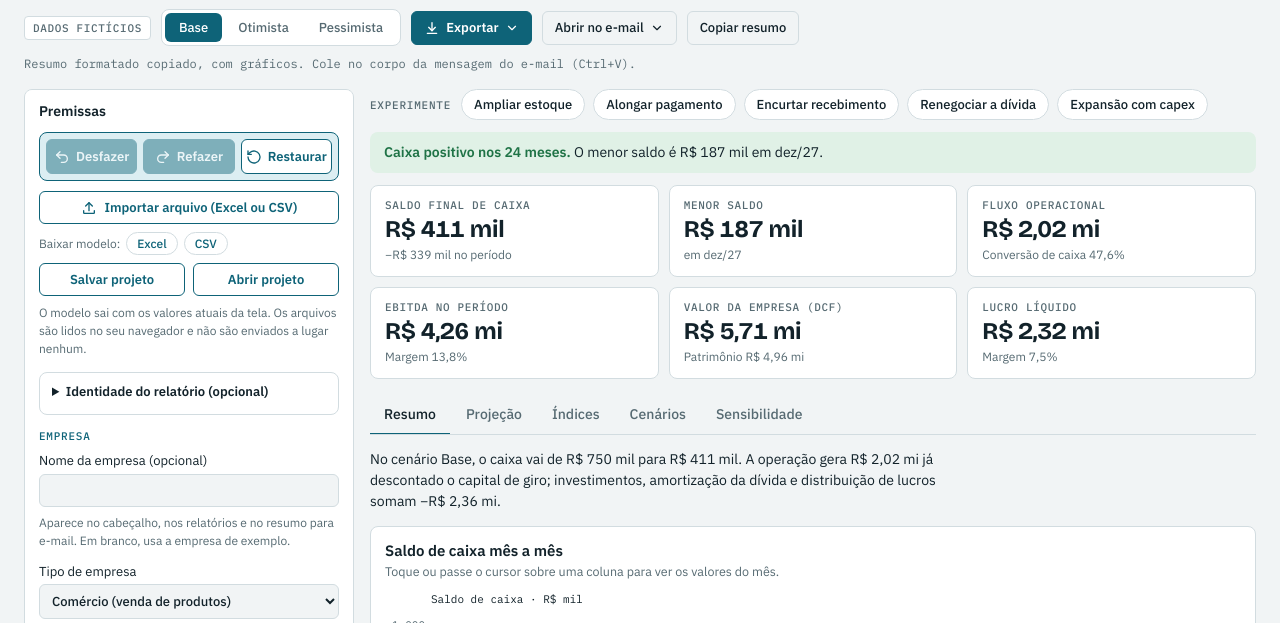
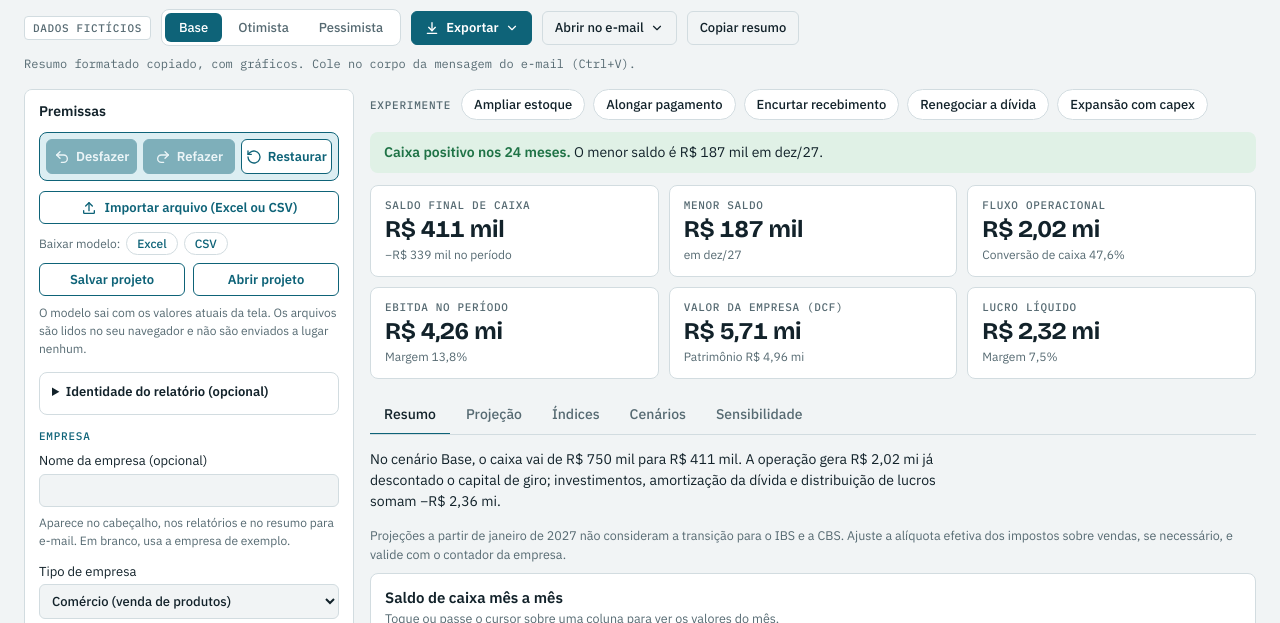
Before and after one commit to carloesposito84/simulador-fluxo-caixa, a plain HTML site: page index.html in a window 1280 px wide. Both pictures are taken after a click on the button "Copiar resumo". Shown: the part 160-783 px from the top of the page. Drawn offline with nearby package versions, Linux system fonts and the light colour scheme.

Commit message:
Add files via upload

```diff
--- a/index.html
+++ b/index.html
@@ -278,6 +278,7 @@
 
       <div id="p-resumo">
         <p class="lead" id="lead"></p>
+        <p class="hint" id="ibs-aviso" hidden>Projeções a partir de janeiro de 2027 não consideram a transição para o IBS e a CBS. Ajuste a alíquota efetiva dos impostos sobre vendas, se necessário, e valide com o contador da empresa.</p>
         <div class="card">
           <h2>Saldo de caixa mês a mês</h2>
           <p class="hint">Toque ou passe o cursor sobre uma coluna para ver os valores do mês.</p>
@@ -331,6 +332,7 @@
           <li>Importação: aceita .xlsx ou .csv com uma linha por premissa (colunas Campo, Valor e Chave). O arquivo é lido no navegador. Valores fora da faixa ou não reconhecidos são ignorados com aviso, linhas em branco mantêm o valor atual e a importação inteira pode ser desfeita.</li>
           <li>Relatório: os botões PDF, PowerPoint e Excel geram o arquivo no seu navegador, com premissas, projeção mensal, índices, cenários e sensibilidade do momento. No Excel os valores saem em reais, como números, e o total de cada linha da projeção é uma fórmula SUM. Os números da simulação não saem do navegador; só as bibliotecas de geração do arquivo são baixadas de um CDN. O e-mail não leva anexo: salve o arquivo e anexe-o à mensagem no Outlook.</li>
           <li>Valor da empresa (DCF): fluxo de caixa livre do período mais perpetuidade, anualizado, descontado pelo WACC informado. É uma estimativa simplificada, sensível à taxa e ao crescimento escolhidos.</li>
+          <li id="n-ibs" hidden>Reforma tributária: as projeções a partir de janeiro de 2027 não consideram a transição para o IBS e a CBS. Para refletir a sua expectativa, ajuste a alíquota efetiva dos impostos sobre vendas e valide o efeito com o contador da empresa.</li>
           <li>Referências dos índices (Saudável, Atenção, Crítico): faixas genéricas de mercado. O adequado varia por setor, porte e política de crédito.</li>
         </ul>
       </details>
@@ -884,6 +886,7 @@ function update(){
   document.getElementById('kpis').innerHTML=kp.map(([l,v,n,neg])=>`<div class="kpi"><div class="l">${l}</div><div class="v${neg?' neg':''}">${v}</div><div class="n">${n}</div></div>`).join('');
   const out=T.fci+T.fcf;
   document.getElementById('lead').textContent=`No cenário ${SCEN[SC].nome}, o caixa vai de ${money(T.ini)} para ${money(T.fim)}. A operação gera ${money(T.fco)} já descontado o capital de giro; investimentos, amortização da dívida e distribuição de lucros somam ${money(out)}.`;
+  {const ibs=r.rows[r.rows.length-1].yr>=2027;document.getElementById('ibs-aviso').hidden=!ibs;document.getElementById('n-ibs').hidden=!ibs}
   document.getElementById('table').innerHTML=buildTable(r);
   document.getElementById('p-idx').innerHTML=buildIdx(r,P);
   document.getElementById('scen-notes').innerHTML=scenNotes();
@@ -1555,7 +1558,7 @@ function reportDataNow(){
     assum:assumGroups(), r, all:ALL, idx:idxGroups(r,P), scDefs:SCDEFS, scVals:SCDEFS.map(([nm,f])=>[nm,['pess','base','otim'].map(k=>f(ALL[k]))]), scNotes:scenNotesData(),
     sens:{min:sensData('min'),fim:sensData('fim')},
     cmvNome:P.tipo===1?'custo dos serviços':'CMV',
-    notes:[...document.querySelectorAll('.about li')].map(li=>li.textContent.trim()).filter(t=>!/^(Importação|Relatório):/.test(t)).map(t=>temNome()&&/^Os números dos exemplos são fictícios/.test(t)?'Esta é uma simulação elaborada com as premissas informadas para a empresa. Não é auditada, não substitui a contabilidade nem a análise de um profissional, e os resultados reais podem diferir.':t)
+    notes:[...document.querySelectorAll('.about li:not([hidden])')].map(li=>li.textContent.trim()).filter(t=>!/^(Importação|Relatório):/.test(t)).map(t=>temNome()&&/^Os números dos exemplos são fictícios/.test(t)?'Esta é uma simulação elaborada com as premissas informadas para a empresa. Não é auditada, não substitui a contabilidade nem a análise de um profissional, e os resultados reais podem diferir.':t)
   };
 }
 function repFile(d,ext){const sl=d.nome?d.emp.normalize('NFD').replace(/[\u0300-\u036f]/g,'').toLowerCase().replace(/[^a-z0-9]+/g,'-').replace(/^-+|-+$/g,'').slice(0,30):'';return `relatorio-fluxo-caixa-${sl?sl+'-':''}${d.cenKey}-${d.ini}-${d.fim}.${ext}`}
```
